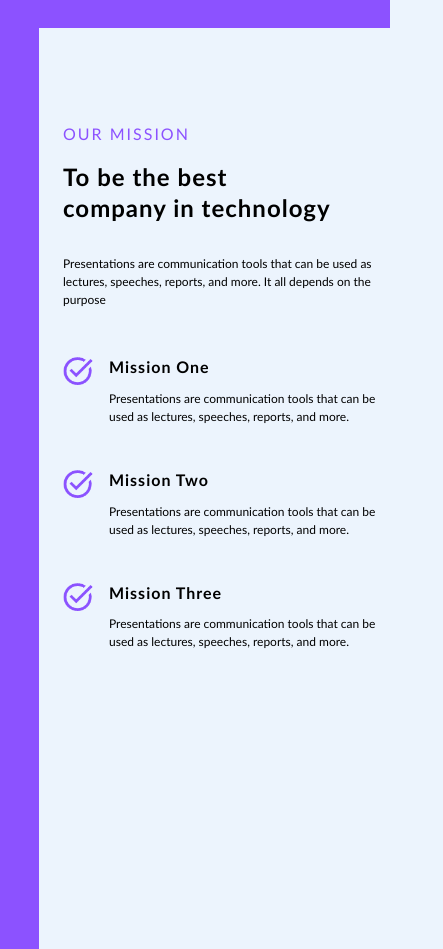
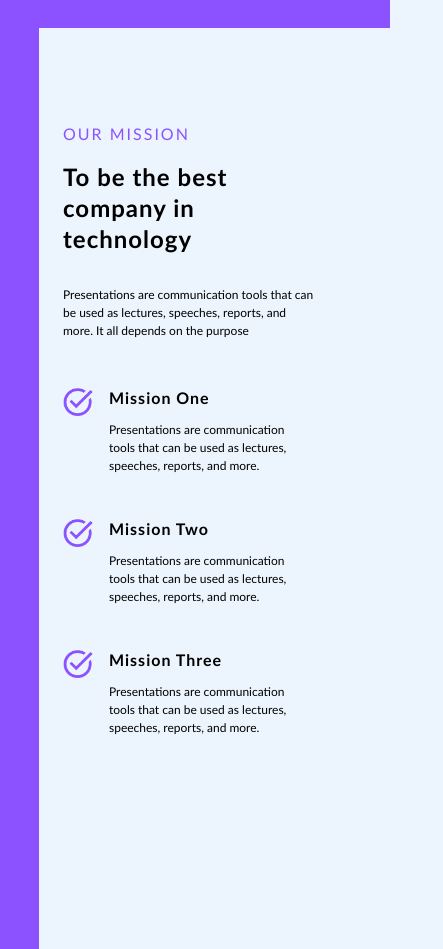
Before and after one commit to MastooraTurkmen/Best-React-Project, a React (Create React App) app: page / in a window 390 px wide. Shown: the part 2360-3309 px from the top of the page, 443 px wide, since content can reach past the window. Built offline with nearby package versions, Linux system fonts and the light colour scheme.

Commit message:
fixing the width

```diff
--- a/src/index.css
+++ b/src/index.css
@@ -1909,7 +1909,7 @@ textarea:focus,
   }
 
   .section-4-right-container {
-    max-width: 380px;
+    max-width: 300px;
   }
 
   /* section 5 or 5th page */
```
